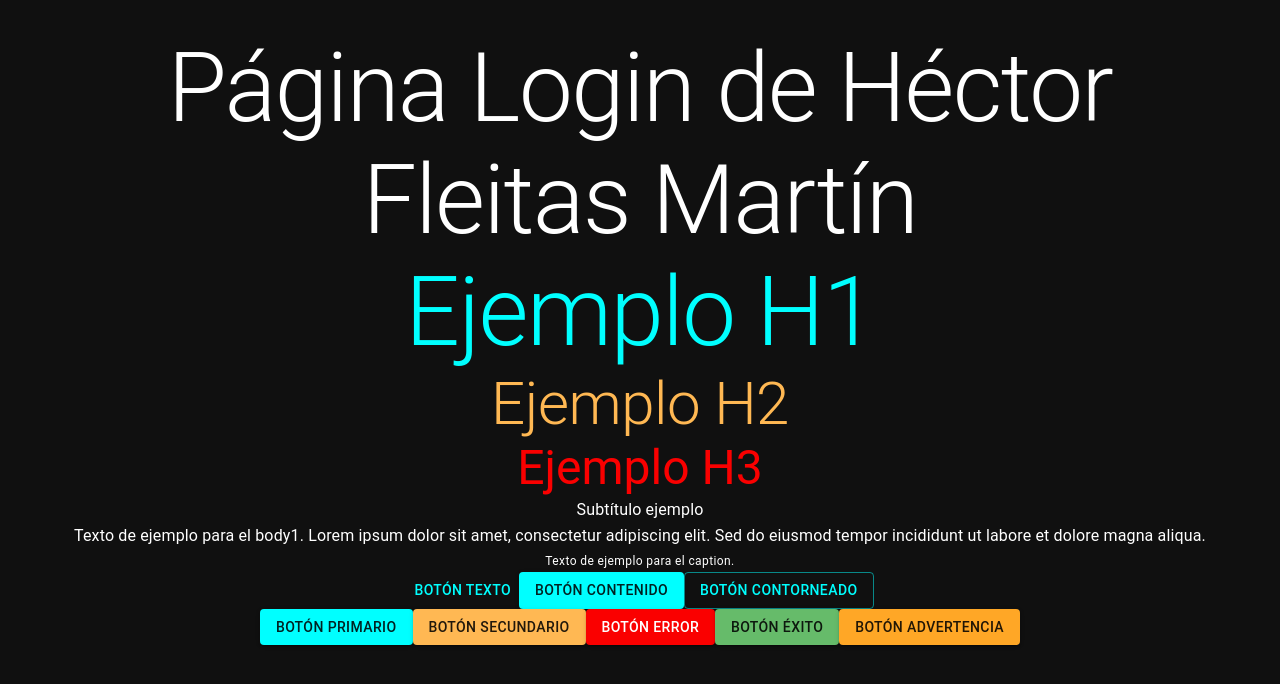
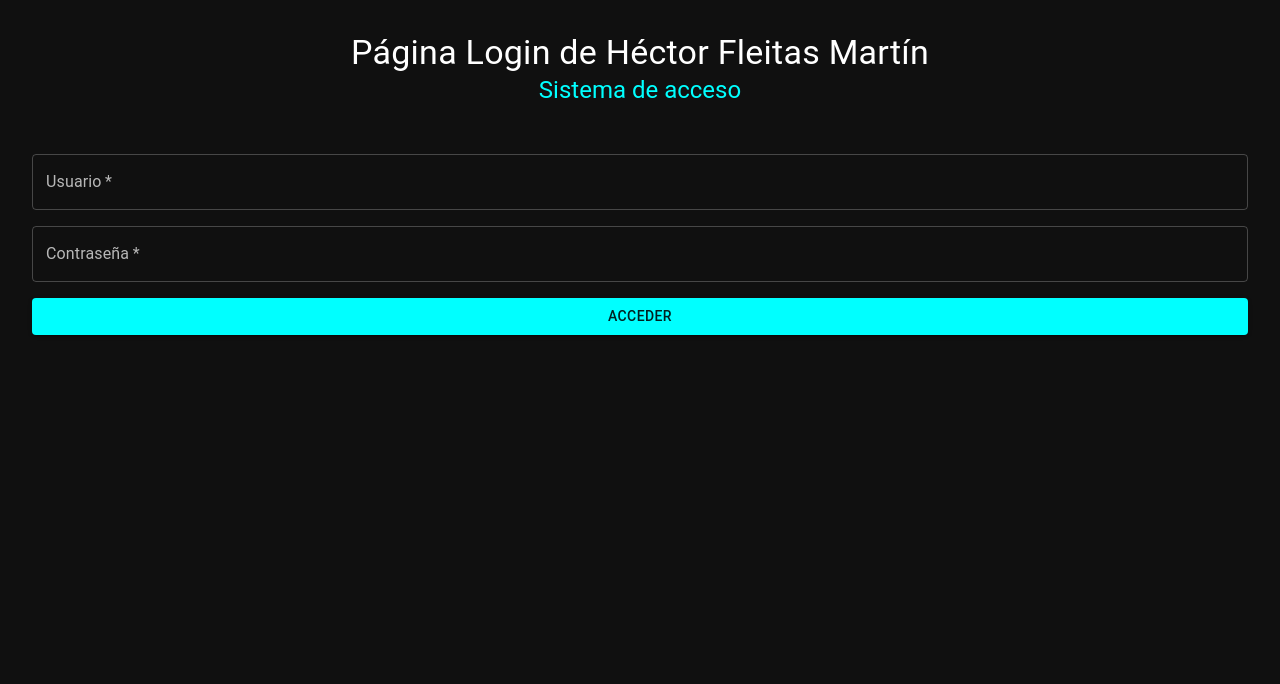
Before and after one commit to Hector5472/ProyectoHFM, a React app in the folder frontend/: page / in a window 1280 px wide. Shown: the top 684 px of the page. Built offline with nearby package versions, Linux system fonts and the light colour scheme; some icons are missing; the HTML template or start-up script is replaced by a standard one.

Commit message:
Refactor Login component to improve structure and add alert functionality

```diff
--- a/frontend/src/pages/Login.tsx
+++ b/frontend/src/pages/Login.tsx
@@ -1,35 +1,82 @@
-import { Button, Container, Typography } from "@mui/material";
+import { Alert, Box, Button, TextField, Typography } from "@mui/material";
+import LockIcon from "@mui/icons-material/Lock";
+import { useState } from "react";
 
 export default function Login() {
+    const bduser = "Héctor";
+    const bdpasswd = "merequetenge";
+
+    const [user, setUser] = useState("");
+    const [passwd, setPasswd] = useState("");
+    const [alerta, setAlerta] = useState<{ tipo: "success" | "error" | ""; mensaje: string }>({
+        tipo: "",
+        mensaje: "",
+    });
+
+    const handleSubmit = (e: any) => {
+        e.preventDefault();
+
+        if (bduser === user && bdpasswd === passwd) {
+            setAlerta({ tipo: "success", mensaje: "Acceso concedido" });
+        } else {
+            setAlerta({ tipo: "error", mensaje: "Usuario o contraseña incorrectos" });
+        }
+    };
+
     return (
         <>
             <header>
-                <Typography variant="h1">Página Login de Héctor Fleitas Martín</Typography>
+                <Typography variant="h4" align="center">
+                    Página Login de Héctor Fleitas Martín
+                </Typography>
             </header>
+
             <main>
-                <Container>
-                    <Typography variant="h1" color="primary">Ejemplo H1</Typography>
-                    <Typography variant="h2" color="secondary">Ejemplo H2</Typography>
-                    <Typography variant="h3" color="error">Ejemplo H3</Typography>
-                    <Typography variant="subtitle1">Subtítulo ejemplo</Typography>
-                    <Typography variant="body1">Texto de ejemplo para el body1. Lorem ipsum dolor sit amet, consectetur adipiscing elit. Sed do eiusmod tempor incididunt ut labore et dolore magna aliqua.</Typography>
-                    <Typography variant="caption">Texto de ejemplo para el caption.</Typography>
-                </Container>
+                <Box
+                    component="form"
+                    onSubmit={handleSubmit}
+                    sx={{
+                        display: "flex",
+                        flexDirection: "column",
+                        gap: 2
+                    }}
+                >
+                    <Typography variant="h5" color="primary" align="center">
+                        Sistema de acceso
+                    </Typography>
+                    <LockIcon sx={{ alignSelf: "center" }} />
+
+                    <TextField
+                        label="Usuario"
+                        variant="outlined"
+                        required
+                        fullWidth
+                        value={user}
+                        onChange={(e) => setUser(e.target.value)}
+                    />
+
+                    <TextField
+                        label="Contraseña"
+                        variant="outlined"
+                        type="password"
+                        required
+                        fullWidth
+                        value={passwd}
+                        onChange={(e) => setPasswd(e.target.value)}
+                    />
+
+                    <Button variant="contained" fullWidth type="submit">
+                        Acceder
+                    </Button>
+
+
+                    {alerta.tipo && (
+                        <Alert severity={alerta.tipo}>
+                            {alerta.mensaje}
+                        </Alert>
+                    )}
+                </Box>
             </main>
-
-            <footer>
-                <Container>
-                    <Button variant="text" color="primary">Botón Texto</Button>
-                    <Button variant="contained" color="primary">Botón Contenido</Button>
-                    <Button variant="outlined" color="primary">Botón Contorneado</Button>
-                    <br />
-                    <Button variant="contained" color="primary">Botón Primario</Button>
-                    <Button variant="contained" color="secondary">Botón Secundario</Button>
-                    <Button variant="contained" color="error">Botón Error</Button>
-                    <Button variant="contained" color="success">Botón Éxito</Button>
-                    <Button variant="contained" color="warning">Botón Advertencia</Button>
-                </Container>
-            </footer>
         </>
     );
 }
```
